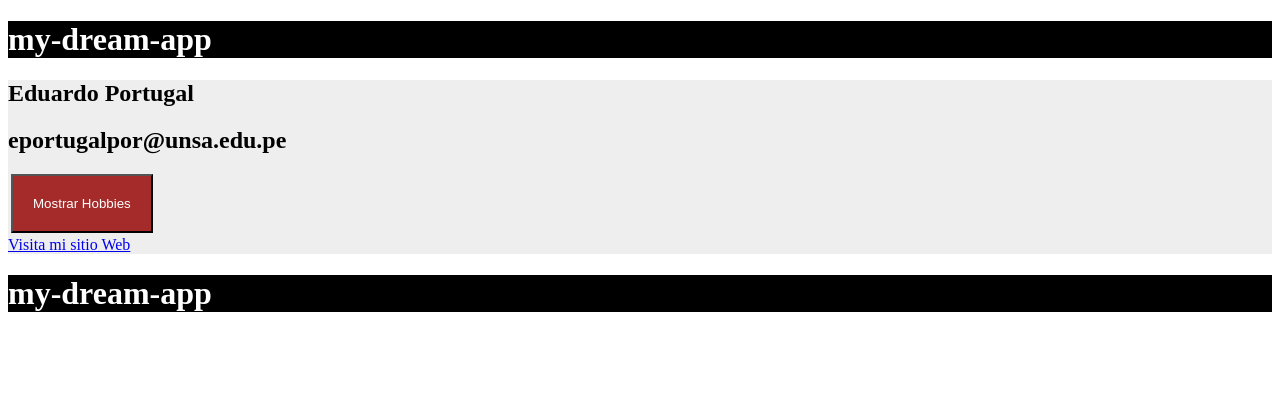
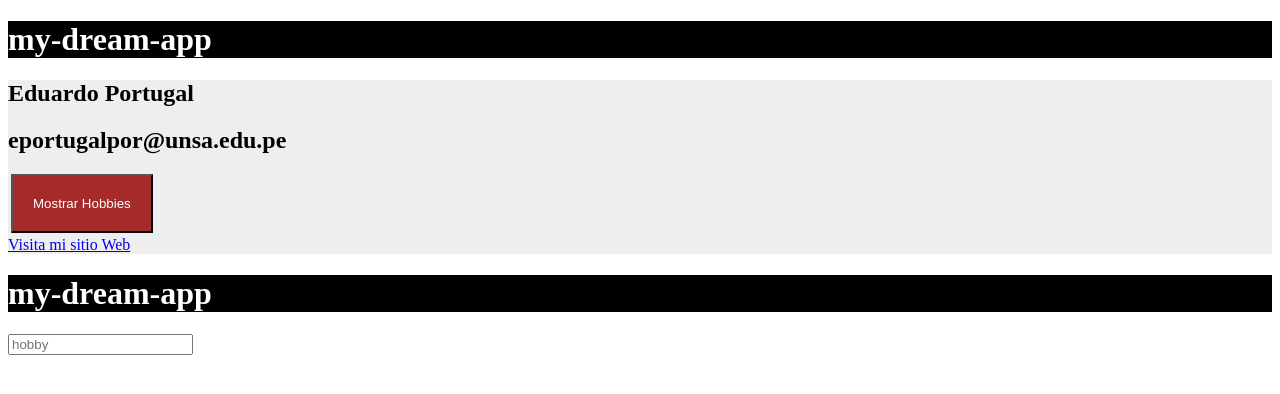
Before and after one commit to Eduardo-P/Git-de-Sesiones-Angular, an Angular app in the folder my-dream-app/: page / in a window 1280 px wide. Shown: the top 394 px of the page. Built offline with nearby package versions, Linux system fonts and the light colour scheme.

Commit message:
Agregando un Form para añadir más Hobbies, este funciona junto a la funcion newHobby

```diff
--- a/my-dream-app/src/app/app.component.html
+++ b/my-dream-app/src/app/app.component.html
@@ -19,3 +19,7 @@
 <div class="black">
   <h1> {{ title }} </h1>
 </div>
+
+<form (submit)="newHobby(hobby)">
+  <input #hobby type="text" placeholder="hobby">
+</form>
--- a/my-dream-app/src/app/app.component.ts
+++ b/my-dream-app/src/app/app.component.ts
@@ -26,4 +26,11 @@
   toggleHobbies() {
     this.showHobbies = !this.showHobbies;
   }
+
+  newHobby(hobby:any) {
+    //console.log(hobby.value);
+    this.hobbies.push(hobby.value);
+    hobby.value = "";
+    return false;
+  }
 }
```
